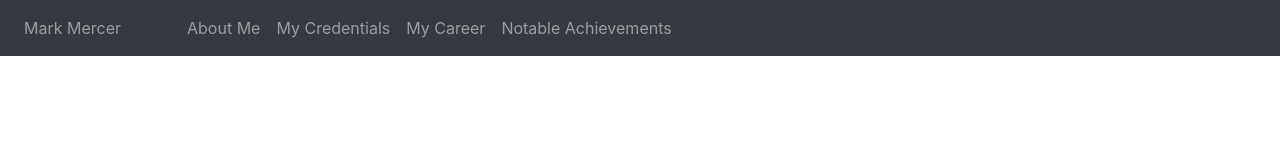
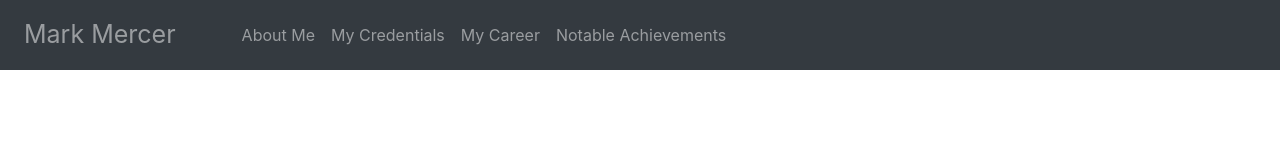
Before and after one commit to Mercers-Kitchen/Mercers-Kitchen.github.io, a plain HTML site: page index.html in a window 1280 px wide. Drawn offline with nearby package versions, Linux system fonts and the light colour scheme.

Commit message:
Finalized nav bar spacing

```diff
--- a/index.html
+++ b/index.html
@@ -22,19 +22,19 @@
     <nav class="navbar navbar-expand-sm bg-dark navbar-dark fixed-top">
       <!-- Links -->
       <ul class="navbar-nav">
-        <li class="nav-item nav-padding">
+        <li class="nav-item nav-main">
           <a class="nav-link " href="#">Mark Mercer</a>
         </li>
-        <li class="nav-item">
+        <li class="nav-item nav-sub">
           <a class="nav-link" href="#">About Me</a>
         </li>
-        <li class="nav-item">
+        <li class="nav-item nav-sub">
           <a class="nav-link" href="#">My Credentials</a>
         </li>
-        <li class="nav-item">
+        <li class="nav-item nav-sub">
           <a class="nav-link" href="#">My Career</a>
         </li>
-        <li class="nav-item">
+        <li class="nav-item nav-sub">
           <a class="nav-link" href="#">Notable Achievements</a>
         </li>
       </ul>
--- a/style.css
+++ b/style.css
@@ -1,3 +1,8 @@
-.nav-padding {
+.nav-main {
   margin-right: 50px;
+  font-size: 25px;
 }
+
+.nav-sub {
+  margin-top: 7px;
+}
```
